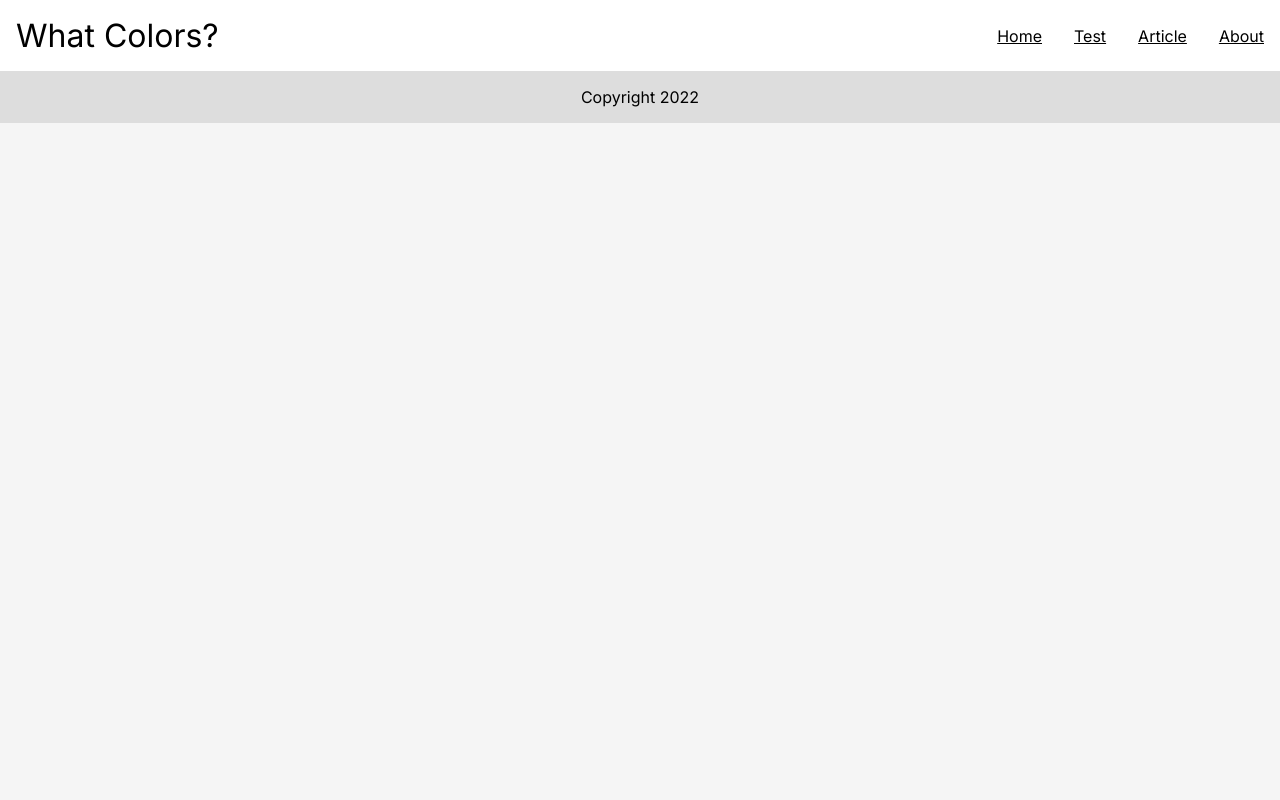
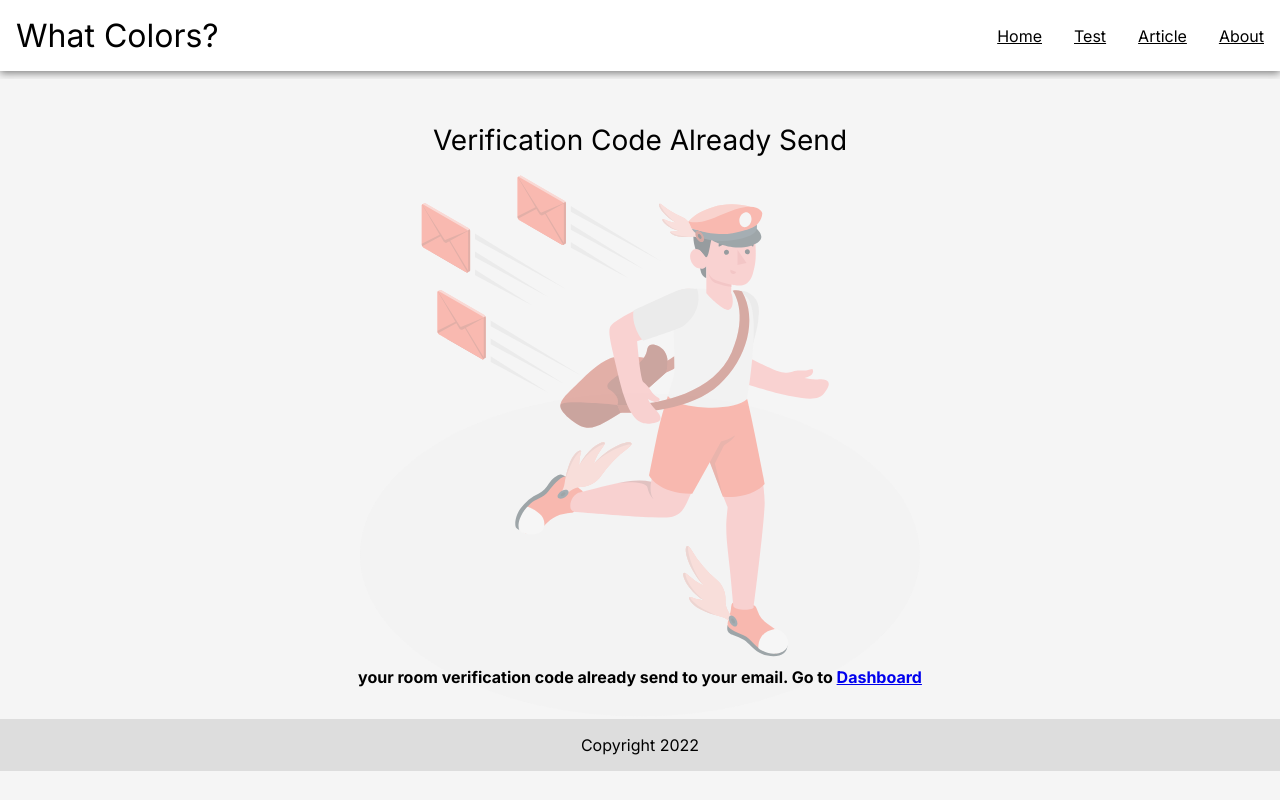
Before and after one commit to Z4nR/what-colors, a React (Create React App) app: page /code-sended in a window 1280 px wide. Built offline with nearby package versions, Linux system fonts and the light colour scheme.

Commit message:
finish styling send code page and add local data database

```diff
--- a/src/App.js
+++ b/src/App.js
@@ -10,6 +10,7 @@ import ResultPage from "./pages/ResultPage";
 import TestPage from "./pages/TestPage";
 import TestSheet from "./pages/TestSheet";
 import Thanks from "./pages/utils/ThanksPage";
+import SendCode from "./pages/utils/SendCodePage";
 
 export default function ColorApp() {
   return (
@@ -26,11 +27,12 @@ export default function ColorApp() {
           <Route path="/about" element={<AboutPage />} />
           <Route path="/test/test-sheet" element={<TestSheet />} />
           <Route path="/result/:id" element={<ResultPage />} />
-          <Route path="/countdown" element={<CountDownPage />} />
           <Route
-            path="/dashboard/:groupId/:role"
+            path="/dashboard/:groupId/admin"
             element={<DashboardGroup />}
           />
+          <Route path="/code-sended" element={<SendCode />} />
+          <Route path="/countdown" element={<CountDownPage />} />
           <Route path="/thanks" element={<Thanks />} />
         </Routes>
       </main>
--- a/src/components/test/test-modal/modal/CreateRoomModal.js
+++ b/src/components/test/test-modal/modal/CreateRoomModal.js
@@ -1,10 +1,13 @@
 import React from "react";
 import { Controller, useForm } from "react-hook-form";
 import { FiHome } from "react-icons/fi";
+import { useNavigate } from "react-router-dom";
 import { createTestRoom } from "../../../../utils/data-api";
 import { testType } from "../../../../utils/data-local";
 
 export default function CreateRoomModal({ closeModal }) {
+  const navigate = useNavigate();
+
   const {
     handleSubmit,
     register,
@@ -25,6 +28,7 @@ export default function CreateRoomModal({ closeModal }) {
 
   async function onCreateRoom(data) {
     await createTestRoom(data);
+    navigate("/code-sended");
   }
 
   function onSubmit(data) {
--- a/src/pages/utils/CountDownPage.js
+++ b/src/pages/utils/CountDownPage.js
@@ -13,8 +13,8 @@ export default function CountDownPage() {
 
   return timer === 0 ? (
     <section>
-      <div className="countdown-box image-result">
-        <p>Ready to watch your result?</p>
+      <div className="util-box image-result">
+        <h1>Ready to watch your result?</h1>
         <button
           onClick={(event) => {
             event.preventDefault();
@@ -27,7 +27,7 @@ export default function CountDownPage() {
     </section>
   ) : (
     <section>
-      <div className="countdown-box image-congrats">
+      <div className="util-box image-congrats">
         <h2>
           Yeeeeeaaayyy <br /> You Already Finish The Test
         </h2>
--- /dev/null
+++ b/src/pages/utils/SendCodePage.js
@@ -0,0 +1,20 @@
+import React from "react";
+import { Link } from "react-router-dom";
+
+export default function SendCode() {
+  const idGroup = localStorage.getItem("idGroup");
+
+  return (
+    <section>
+      <div className="util-box image-sending">
+        <h1>Verification Code Already Send</h1>
+        <h4>
+          your room verification code already send to your email. Go to{" "}
+          <span>
+            <Link to={`/dashboard/${idGroup}/admin`}>Dashboard</Link>
+          </span>
+        </h4>
+      </div>
+    </section>
+  );
+}
--- a/src/styles/main.css
+++ b/src/styles/main.css
@@ -1,6 +1,7 @@
 @import "./responsive.css";
 @import "./modal.css";
 @import "./testsheet.css";
+@import "./utils.css";
 
 * {
   padding: 0;
@@ -292,57 +293,6 @@ section {
   background-image: url("../../public/icons/join.svg");
 }
 
-/*Countdown*/
-.countdown-box {
-  display: flex;
-  flex-direction: column;
-  justify-content: center;
-  min-height: 80vh;
-  text-align: center;
-  padding: 16px;
-}
-
-.image-result {
-  background-image: url(../../public/img/People\ search-bro.svg);
-  background-repeat: no-repeat;
-  background-position-x: center;
-}
-
-.image-congrats {
-  background-image: url(../../public/img/Happy\ student-rafiki.svg);
-  background-repeat: no-repeat;
-  background-position-x: center;
-}
-
-.countdown-box p {
-  padding: 28px;
-  font-size: 28px;
-  flex: 1;
-}
-
-.countdown-box button {
-  margin: 0 auto;
-  text-align: center;
-  padding: 16px;
-  border: 0;
-  background-color: transparent;
-  color: black;
-  font-family: "Inter", sans-serif;
-  font-weight: 550;
-  font-size: 20px;
-  text-transform: uppercase;
-  cursor: pointer;
-}
-
-.countdown-box h2 {
-  padding: 16px;
-  flex: 1;
-}
-
-.countdown-box h4 {
-  padding: 16px;
-}
-
 /*Result*/
 .result {
   display: flex;
--- /dev/null
+++ b/src/styles/utils.css
@@ -0,0 +1,59 @@
+.util-box {
+  display: flex;
+  flex-direction: column;
+  justify-content: center;
+  min-height: 80vh;
+  text-align: center;
+  padding: 16px;
+}
+
+.util-box h1 {
+  padding: 28px;
+  font-size: 28px;
+  font-weight: 400;
+  flex: 1;
+}
+
+.util-box button {
+  margin: 0 auto;
+  text-align: center;
+  padding: 16px;
+  border: 0;
+  background-color: transparent;
+  color: black;
+  font-family: "Inter", sans-serif;
+  font-weight: 550;
+  font-size: 20px;
+  text-transform: uppercase;
+  cursor: pointer;
+}
+
+.util-box h2 {
+  padding: 16px;
+  font-weight: 500;
+  flex: 1;
+}
+
+.util-box h4 {
+  padding: 16px;
+}
+
+/*Countdown*/
+.image-result {
+  background-image: url(../../public/img/People\ search-bro.svg);
+  background-repeat: no-repeat;
+  background-position-x: center;
+}
+
+.image-congrats {
+  background-image: url(../../public/img/Happy\ student-rafiki.svg);
+  background-repeat: no-repeat;
+  background-position-x: center;
+}
+
+/*Email Sended*/
+.image-sending {
+  background-image: url(../../public/img/Messenger-amico.svg);
+  background-repeat: no-repeat;
+  background-position-x: center;
+}
--- a/src/utils/data-api.js
+++ b/src/utils/data-api.js
@@ -84,7 +84,9 @@ async function createTestRoom({
     body: data,
   });
 
-  await response.json();
+  const responseJson = await response.json();
+
+  localStorage.setItem("idGroup", responseJson._id);
 
   if (response.status !== 201) {
     alert(response.message);
```
Also changed, not shown: public/img/Messenger-amico.svg (added), src/pages/utils/404Page.js (added).
